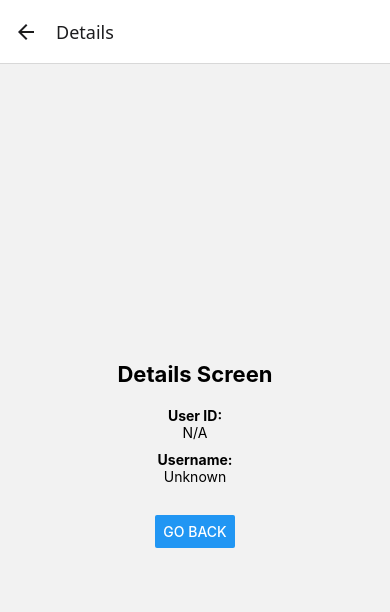
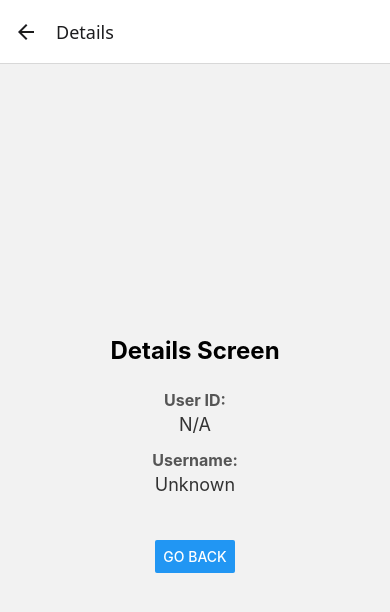
Before and after one commit to josh-g74/MyFirstApp, a React Native app: screen /Details in a window 390 px wide. Shown: the top 612 px of the page. Built offline with nearby package versions, Linux system fonts and the light colour scheme.

Commit message:
Refactor DetailsScreen and HomeScreen for improved username handling and styling; update ProfileScreen to load name from storage and handle navigation more effectively.

```diff
--- a/screens/DetailsScreen.js
+++ b/screens/DetailsScreen.js
@@ -1,10 +1,12 @@
 import { View, Text, Button, StyleSheet } from 'react-native';
 
 export default function DetailsScreen({ route, navigation }) {
-  const { userId = 'N/A', username = 'Unknown' } = route.params || {};
+  const { userId = 'N/A', username = '' } = route.params || {};
 
-  const formatUsername = (name) =>
-    name.charAt(0).toUpperCase() + name.slice(1);
+  const formatUsername = (name) => {
+    if (typeof name !== 'string' || !name.trim()) return 'Unknown';
+    return name.charAt(0).toUpperCase() + name.slice(1);
+  };
 
   return (
     <View style={styles.container}>
@@ -12,15 +14,15 @@ export default function DetailsScreen({ route, navigation }) {
 
       <View style={styles.infoContainer}>
         <Text style={styles.label}>User ID:</Text>
-        <Text>{userId}</Text>
+        <Text style={styles.value}>{userId}</Text>
       </View>
 
       <View style={styles.infoContainer}>
         <Text style={styles.label}>Username:</Text>
-        <Text>{formatUsername(username)}</Text>
+        <Text style={styles.value}>{formatUsername(username)}</Text>
       </View>
 
-      <View style={{ height: 20 }} />
+      <View style={{ height: 30 }} />
 
       <Button title="Go Back" onPress={() => navigation.goBack()} />
     </View>
@@ -35,15 +37,22 @@ const styles = StyleSheet.create({
     padding: 20,
   },
   heading: {
-    fontSize: 22,
+    fontSize: 24,
     fontWeight: 'bold',
-    marginBottom: 20,
+    marginBottom: 25,
   },
   infoContainer: {
-    marginBottom: 10,
+    marginBottom: 15,
     alignItems: 'center',
   },
   label: {
+    fontSize: 16,
     fontWeight: 'bold',
+    color: '#555',
+  },
+  value: {
+    fontSize: 18,
+    color: '#333',
+    marginTop: 4,
   },
 });
--- a/screens/HomeScreen.js
+++ b/screens/HomeScreen.js
@@ -1,20 +1,26 @@
 import { View, Text, Button, StyleSheet } from 'react-native';
 
 export default function HomeScreen({ route, navigation }) {
-  const name = route.params?.name || 'Guest';
+  const { userId, username } = route.params || {};
+
+  const displayName = username || 'Guest';
 
   return (
     <View style={styles.container}>
-      <Text style={styles.text}>Hello, {name}! Welcome to the Home Screen</Text>
+      <Text style={styles.text}>Hello, {displayName}! Welcome to the Home Screen</Text>
 
-      <View style={{ height: 10 }} /> {/* spacing */}
+      {userId && (
+        <Text style={styles.subtext}>Your User ID is: {userId}</Text>
+      )}
+
+      <View style={{ height: 20 }} /> {/* spacing */}
 
       <Button
         title="Go to Details"
         onPress={() =>
           navigation.navigate('Details', {
-            userId: 42,
-            username: name.toLowerCase(), // using the same name
+            userId: userId || 0,
+            username: displayName.toLowerCase(),
           })
         }
       />
@@ -33,4 +39,8 @@ const styles = StyleSheet.create({
     fontSize: 20,
     marginBottom: 10,
   },
+  subtext: {
+    fontSize: 16,
+    color: 'gray',
+  },
 });
--- a/screens/ProfileScreen.js
+++ b/screens/ProfileScreen.js
@@ -1,28 +1,50 @@
+import { useEffect, useState } from 'react';
 import { View, Text, Button, StyleSheet } from 'react-native';
-import { deleteName } from '../utils/storage';
+import { getName, deleteName } from '../utils/storage';
 
-export default function ProfileScreen({ route, navigation }) {
-  const { name } = route.params;
+export default function ProfileScreen({ navigation }) {
+  const [name, setName] = useState(null);
+
+  useEffect(() => {
+    async function loadName() {
+      const storedName = await getName();
+      if (storedName) {
+        setName(storedName);
+      } else {
+        navigation.replace('Login');
+      }
+    }
+
+    loadName();
+  }, []);
+
+  if (!name) {
+    return null; // You could show a loading spinner here
+  }
 
   return (
     <View style={styles.container}>
       <Text style={styles.text}>Welcome, {name}!</Text>
 
-      {/* Button to navigate to Home */}
       <Button
         title="Go to Home"
-        onPress={() => navigation.navigate('Home', { name })}
+        onPress={() =>
+          navigation.navigate('Home', {
+            userId: 42,
+            username: name,
+          })
+        }
       />
 
-      <View style={{ height: 10 }} /> {/* spacing */}
-
+      <View style={{ marginTop: 20 }}>
         <Button
           title="Log Out"
           onPress={async () => {
             await deleteName();
-          navigation.navigate('Login');
+            navigation.replace('Login');
           }}
         />
+      </View>
     </View>
   );
 }
```
Lines whose indentation alone changed are shown as unchanged.
